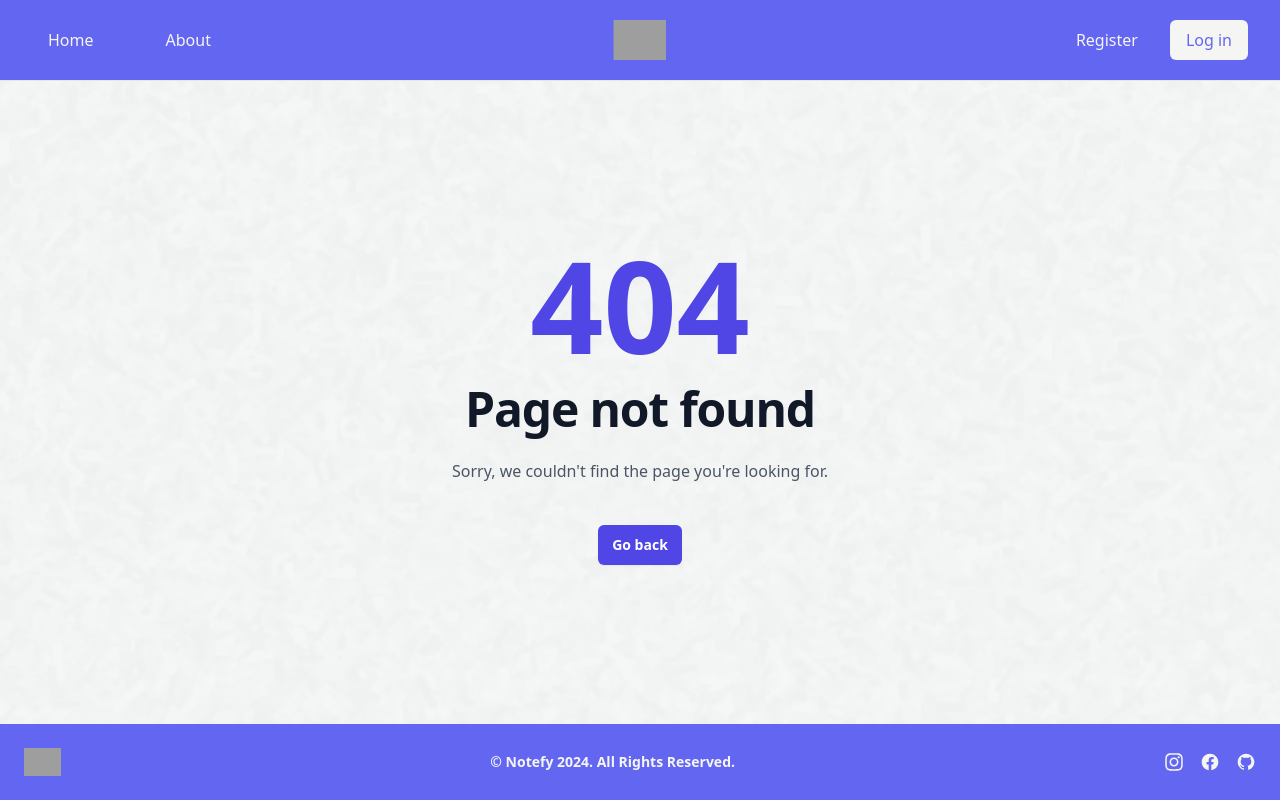
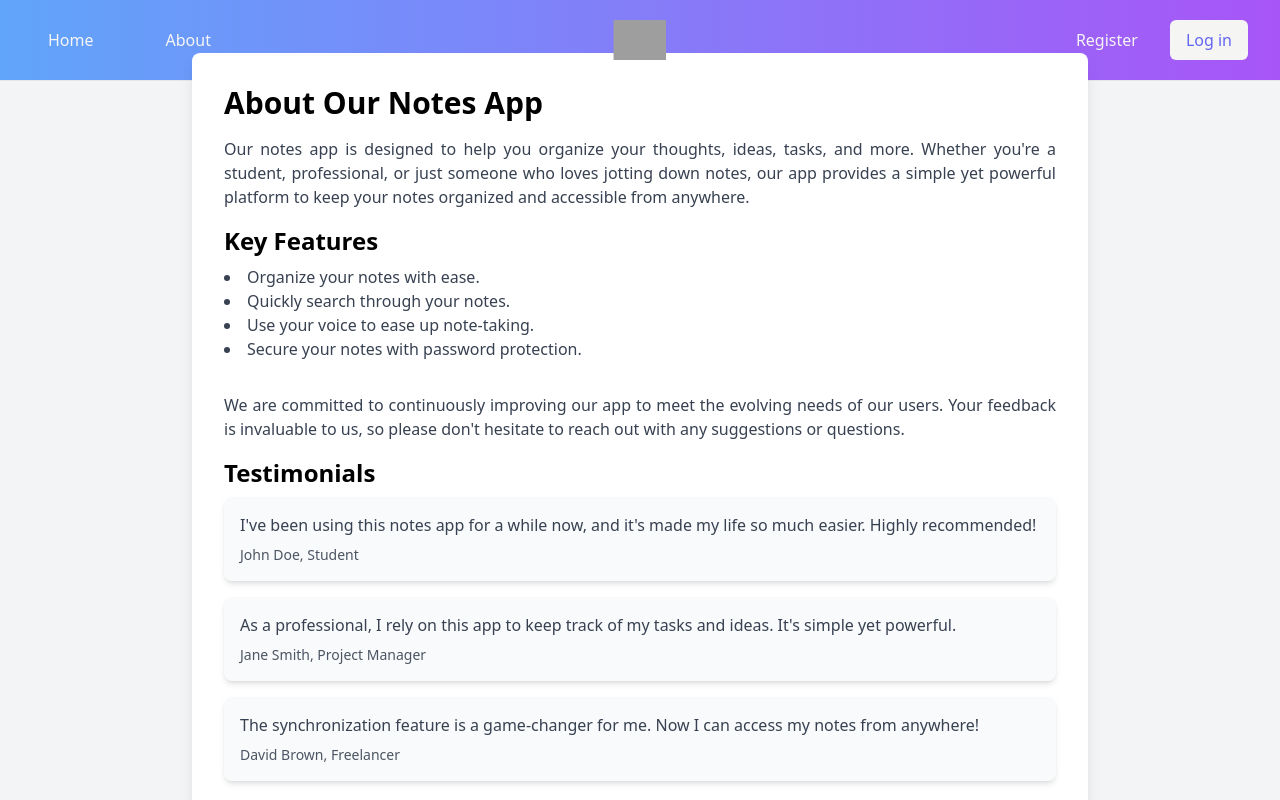
Before and after one commit to BuZZraa/Notefy, a React (Vite) app in the folder client/: page /aboutus in a window 1280 px wide. Before the commit this address had no page. Shown: the top 800 px of the page. Built offline with nearby package versions, Linux system fonts and the light colour scheme; grey boxes are pictures that could not be loaded.

Commit message:
Added about us page code.

```diff
--- a/client/src/App.jsx
+++ b/client/src/App.jsx
@@ -14,6 +14,7 @@ import ForgotPassword from "./components/PasswordReset/ForgotPassword.jsx";
 import ResetPassword from "./components/PasswordReset/ResetPassword.jsx";
 import EnterCode from "./components/PasswordReset/EnterCode.jsx";
 import SecureForgotPassword from "./utils/SecureForgotPassword.jsx";
+import AboutUs from "./components/AboutUs.jsx";
 
 function App() {
   const noteId = useSelector(state => state.note.noteId);
@@ -56,6 +57,7 @@ function App() {
             />
           )
         },
+        { path: "aboutus", element: <AboutUs />},
         { path: "forgotPassword", element: <ForgotPassword /> },
         { path: "enterCode", element: <SecureForgotPassword element={<EnterCode />} /> },
         { path: "resetPassword", element: <SecureForgotPassword element={<ResetPassword />} /> }
--- /dev/null
+++ b/client/src/components/AboutUs.jsx
@@ -0,0 +1,80 @@
+import React from 'react';
+
+// KeyFeatures component
+function KeyFeatures() {
+  return (
+    <div className="mb-8">
+      <h2 className="text-2xl font-bold mb-2">Key Features</h2>
+      <ul className="list-disc list-inside text-gray-700">
+        <li>Organize your notes with ease.</li>
+        <li>Quickly search through your notes.</li>
+        <li>Use your voice to ease up note-taking.</li>
+        <li>Secure your notes with password protection.</li>
+      </ul>
+    </div>
+  );
+}
+
+// Testimonials component
+function Testimonials() {
+  const testimonials = [
+    {
+      id: 1,
+      text: "I've been using this notes app for a while now, and it's made my life so much easier. Highly recommended!",
+      author: "John Doe, Student"
+    },
+    {
+      id: 2,
+      text: "As a professional, I rely on this app to keep track of my tasks and ideas. It's simple yet powerful.",
+      author: "Jane Smith, Project Manager"
+    },
+    {
+      id: 3,
+      text: "The synchronization feature is a game-changer for me. Now I can access my notes from anywhere!",
+      author: "David Brown, Freelancer"
+    }
+  ];
+
+  return (
+    <div>
+      <h2 className="text-2xl font-bold mb-2">Testimonials</h2>
+      {testimonials.map(testimonial => (
+        <div key={testimonial.id} className="bg-gray-50 p-4 rounded-lg shadow-md mb-4">
+          <p className="text-gray-700">{testimonial.text}</p>
+          <p className="text-gray-600 text-sm mt-2">{testimonial.author}</p>
+        </div>
+      ))}
+    </div>
+  );
+}
+
+// AboutUs component
+function AboutUs() {
+  return (
+    <div className="flex flex-col items-center justify-center min-h-screen bg-gray-100">
+      <div className="max-w-4xl w-full p-8 bg-white rounded-lg shadow-lg">
+        <h1 className="text-3xl font-bold mb-4">About Our Notes App</h1>
+        <p className="text-gray-700 mb-4 text-justify">
+          Our notes app is designed to help you organize your thoughts, ideas, tasks, and more.
+          Whether you're a student, professional, or just someone who loves jotting down
+          notes, our app provides a simple yet powerful platform to keep your notes organized
+          and accessible from anywhere.
+        </p>
+        <KeyFeatures />
+        <p className="text-gray-700 mb-4 text-justify">
+          We are committed to continuously improving our app to meet the evolving needs of
+          our users. Your feedback is invaluable to us, so please don't hesitate to reach out
+          with any suggestions or questions.
+        </p>
+        <Testimonials />
+        <p className="text-gray-700 mb-4 text-justify">
+          Thank you for choosing our notes app to accompany you on your journey of productivity
+          and creativity!
+        </p>
+        <p className="text-gray-700 mb-4">- The Notefy Team</p>
+      </div>
+    </div>
+  );
+}
+
+export default AboutUs;
--- a/client/src/components/Footer.jsx
+++ b/client/src/components/Footer.jsx
@@ -1,6 +1,6 @@
 function Footer() {
   return (
-    <footer className="bg-indigo-500 border-gray-200">
+    <footer className="bg-gradient-to-r from-blue-400 to-purple-500 border-gray-200">
       <div className="container flex flex-col items-center justify-between p-6 mx-auto space-y-4 sm:space-y-0 sm:flex-row">
         <img
           className="w-auto h-7"
--- a/client/src/components/Header.jsx
+++ b/client/src/components/Header.jsx
@@ -2,7 +2,7 @@ import { NavLink } from "react-router-dom";
 import { useSelector, useDispatch} from "react-redux";
 import { noteActions, userActions } from "../store/userStore";
 import axios from "axios";
-import errorNotification, { successNotification } from "../utils/notification";
+import errorNotification from "../utils/notification";
 
 function Header() {
   const userId = useSelector(state => state.user.userId);
@@ -20,7 +20,7 @@ function Header() {
   }
   return (
     <header>
-      <div className="bg-indigo-500 border-b border-gray-200">
+      <div className="bg-gradient-to-r from-blue-400 to-purple-500 border-b border-gray-200">
         <div className="px-4 mx-auto sm:px-6 lg:px-8">
           <nav className="relative flex items-center justify-between h-16 lg:h-20">
             <div className="lg:flex lg:items-center lg:space-x-10">
@@ -33,7 +33,7 @@ function Header() {
               </NavLink>
 
               <NavLink
-                to=""
+                to="aboutus"
                 className="text-base font-medium text-stone-100 py-2 px-4 rounded-md hover:bg-indigo-300"
               >
                 About
```
Also changed, not shown: client/src/components/PasswordReset/ResetPassword.jsx (line endings or trailing spaces).
